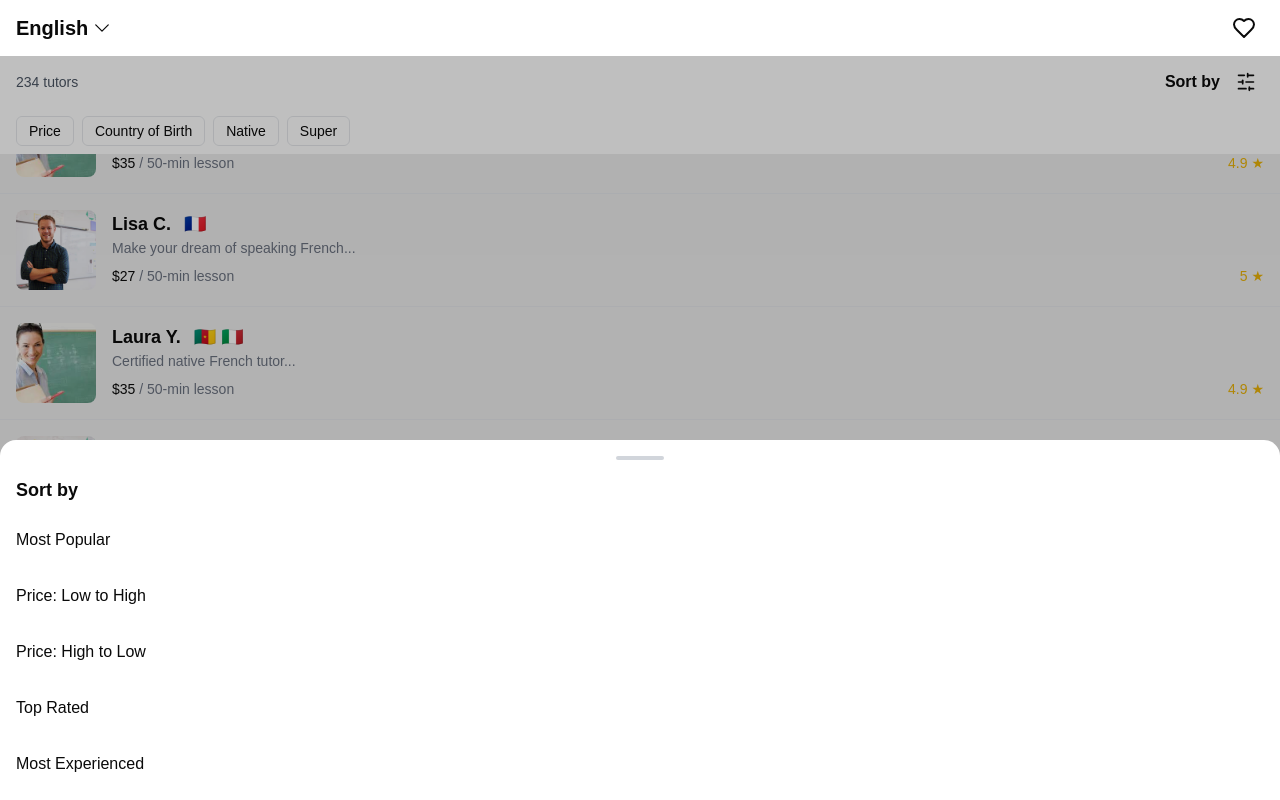
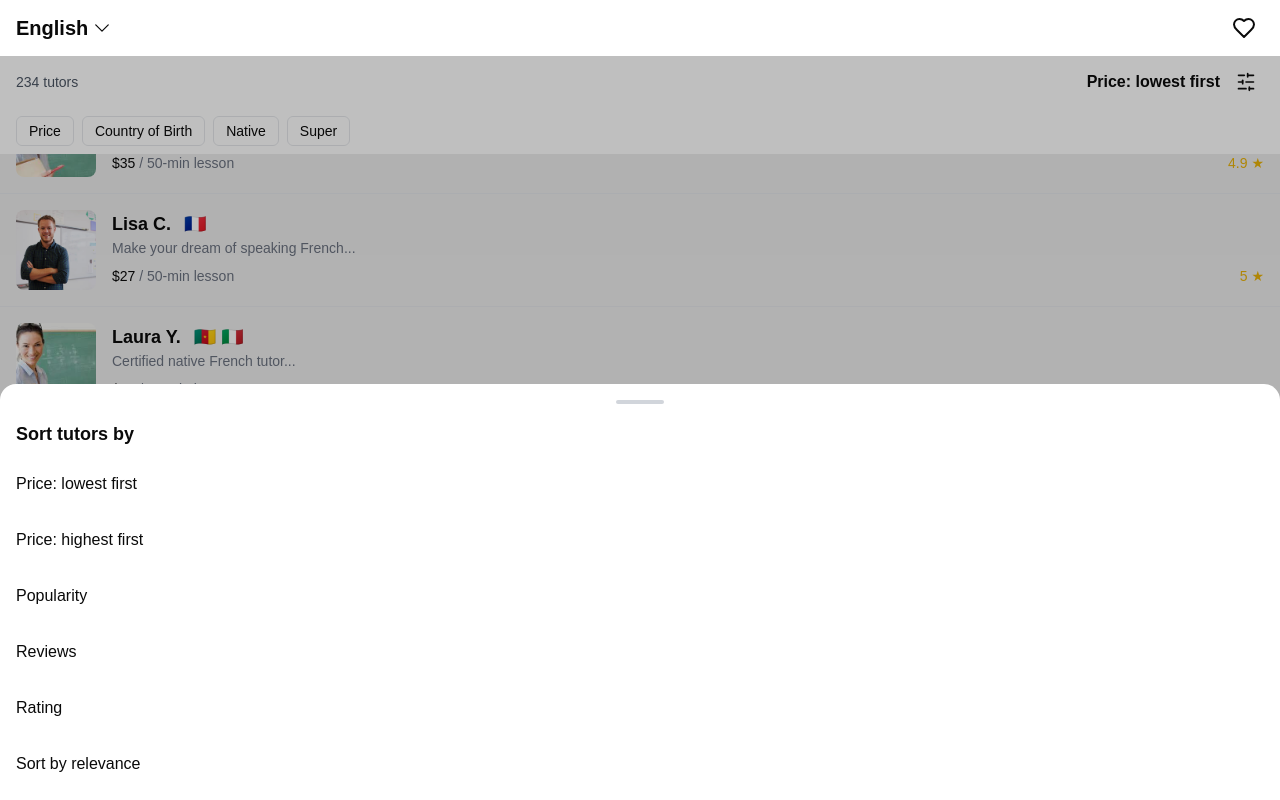
Before and after one commit to fatjan/tutorly, a Next.js app: page /en in a window 1280 px wide. Both pictures are taken after a click on the button 1246 px from the left and 82 px from the top of the page. Built offline with nearby package versions, Linux system fonts and the light colour scheme.

Commit message:
improve sortButton

```diff
--- a/components/Filters.js
+++ b/components/Filters.js
@@ -4,6 +4,7 @@ import { useTranslations } from 'next-intl';
 import { useScrollDirection } from '@/hooks/useScrollDirection';
 import { useState } from 'react';
 import { SlidersHorizontal } from 'lucide-react';
+import SortButton from '@/components/SortButton';
 
 export default function Filters() {
   const t = useTranslations();
@@ -18,12 +19,15 @@ export default function Filters() {
   ];
 
   const sortOptions = [
-    'Most Popular',
-    'Price: Low to High',
-    'Price: High to Low',
-    'Top Rated',
-    'Most Experienced'
+    t('sortOptions.priceLowestFirst'),
+    t('sortOptions.priceHighestFirst'),
+    t('sortOptions.popularity'),
+    t('sortOptions.reviews'),
+    t('sortOptions.rating'),
+    t('sortOptions.sortByRelevance')
   ];
+
+  const [selectedSort, setSelectedSort] = useState(sortOptions[0]);
 
   return (
     <div className={`sticky transition-all duration-300 bg-white z-10 border-b ${
@@ -36,7 +40,7 @@ export default function Filters() {
           <div className="flex justify-between items-center">
             <span className="text-sm text-gray-600">234 tutors</span>
             <div className="flex items-center gap-2">
-              <h2 className="font-semibold">Sort by</h2>
+              <h2 className="font-semibold">{selectedSort}</h2>
               <button
                 onClick={() => setIsOpen(true)}
                 className="p-2"
@@ -58,32 +62,13 @@ export default function Filters() {
         </section>
 
         {/* Bottom Sheet Modal */}
-        {isOpen && (
-          <>
-            <div
-              className="fixed inset-0 bg-black bg-opacity-25 z-50"
-              onClick={() => setIsOpen(false)}
-            />
-            <div className="fixed bottom-0 left-0 right-0 bg-white rounded-t-2xl p-4 z-50 transition-transform duration-300">
-              <div className="w-12 h-1 bg-gray-300 rounded-full mx-auto mb-4" />
-              <h3 className="text-lg font-semibold mb-4">Sort by</h3>
-              <div className="space-y-4">
-                {sortOptions.map((option) => (
-                  <button
-                    key={option}
-                    className="w-full text-left py-2 hover:bg-gray-50"
-                    onClick={() => {
-                      // Handle sort option selection here
-                      setIsOpen(false);
-                    }}
-                  >
-                    {option}
-                  </button>
-                ))}
-              </div>
-            </div>
-          </>
-        )}
+        <SortButton
+          isOpen={isOpen}
+          setIsOpen={setIsOpen}
+          t={t}
+          sortOptions={sortOptions}
+          setSelectedSort={setSelectedSort}
+        />
       </div>
     </div>
   );
--- a/components/SortButton.js
+++ b/components/SortButton.js
@@ -1,28 +1,8 @@
 'use client';
 
-import { SlidersHorizontal } from 'lucide-react';
-import { useState } from 'react';
-
-export default function SortButton() {
-  const [isOpen, setIsOpen] = useState(false);
-
-  const sortOptions = [
-    'Most Popular',
-    'Price: Low to High',
-    'Price: High to Low',
-    'Top Rated',
-    'Most Experienced'
-  ];
-
+export default function SortButton({ isOpen, setIsOpen, t, setSelectedSort, sortOptions }) {
   return (
     <>
-      <button
-        onClick={() => setIsOpen(true)}
-        className="fixed bottom-20 right-4 p-3 bg-white rounded-full shadow-lg z-50"
-      >
-        <SlidersHorizontal className="h-6 w-6" />
-      </button>
-
       {isOpen && (
         <>
           <div
@@ -31,14 +11,14 @@ export default function SortButton() {
           />
           <div className="fixed bottom-0 left-0 right-0 bg-white rounded-t-2xl p-4 z-50 transition-transform duration-300">
             <div className="w-12 h-1 bg-gray-300 rounded-full mx-auto mb-4" />
-            <h3 className="text-lg font-semibold mb-4">Sort by</h3>
+            <h3 className="text-lg font-semibold mb-4">{t('sortTutorsBy')}</h3>
             <div className="space-y-4">
               {sortOptions.map((option) => (
                 <button
                   key={option}
                   className="w-full text-left py-2 hover:bg-gray-50"
                   onClick={() => {
-                    // Handle sort option selection here
+                    setSelectedSort(option);
                     setIsOpen(false);
                   }}
                 >
--- a/messages/en.json
+++ b/messages/en.json
@@ -7,5 +7,13 @@
     "super": "Super"
   },
   "tutors": "tutors",
-  "sortBy": "Sort by"
+  "sortTutorsBy": "Sort tutors by",
+  "sortOptions": {
+    "priceLowestFirst": "Price: lowest first",
+    "priceHighestFirst": "Price: highest first",
+    "popularity": "Popularity",
+    "reviews": "Reviews",
+    "rating": "Rating",
+    "sortByRelevance": "Sort by relevance"
+  }
 }
```
